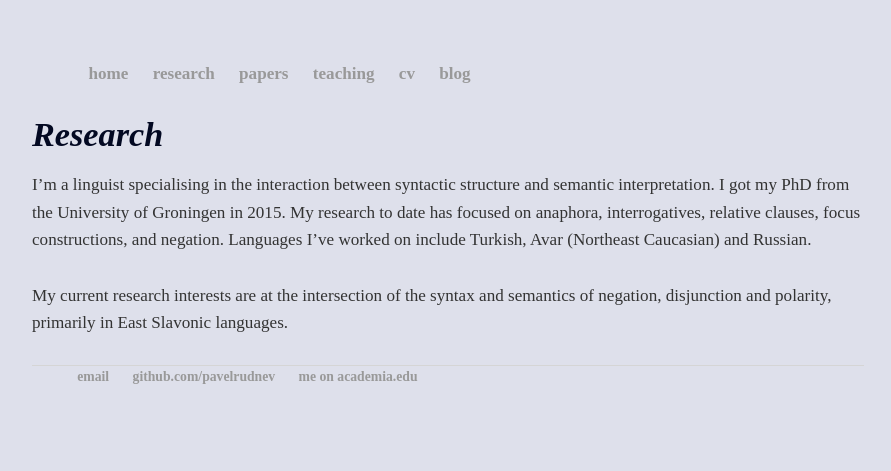
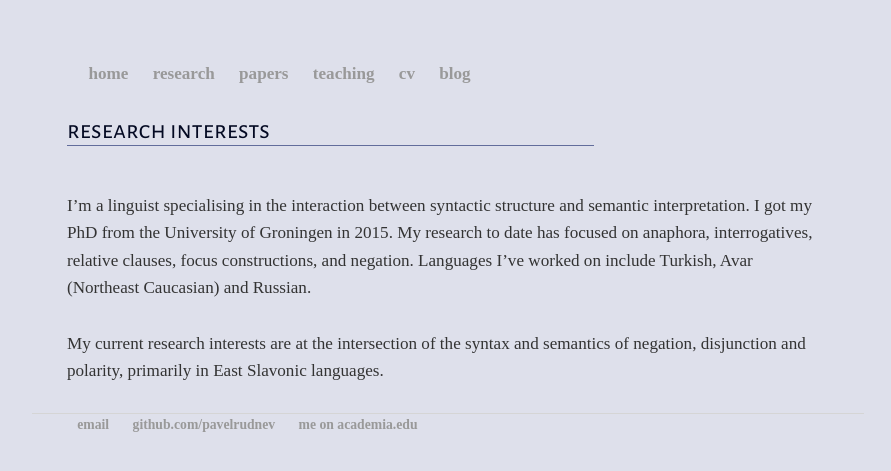
Before and after one commit to mishaknyazev/pavelrudnev.github.io, a Jekyll site: the page built from research/index.html, in a window 1280 px wide. Shown: the top 471 px of the page, without its empty margins (192-1083 px from the left). Built offline with Jekyll 4.4.1, drawn with Linux system fonts in a browser that asks for light colours; nearby versions of some CDN libraries; some web fonts are replaced.

Commit message:
Update Research page

```diff
--- a/index.html
+++ b/index.html
@@ -1,7 +1,7 @@
 <!DOCTYPE html>
 <html>
 	<head>
-		<title>Pavel Rudnev | Pavel Rudnev</title>
+		<title>About me | Pavel Rudnev</title>
 
 		<link rel="stylesheet" href="/css/academicons.css">
 	<link rel="stylesheet" href="/css/kube.css">
@@ -34,7 +34,7 @@
 		</nav>
 		<div class="container">
     		<div class="blurb">
-        		<h1>Pavel Rudnev</h1>
+        		<h1>About me</h1>
 			<img src="http://pavelrudnev.github.io/images/20150926_155015.jpg" width="35%" style="float: right; padding: 0px 0px 0px 20px;">
 				<p>I’m a linguist specialising in the interaction between syntactic structure and semantic interpretation. I got my PhD from the University of Groningen in 2015. Languages I’ve worked on include Turkish, Avar (Northeast Caucasian) and Russian.</p>
 
--- a/research/index.html
+++ b/research/index.html
@@ -2,9 +2,11 @@
 layout: default
 title: "Research | Pavel Rudnev"
 ---
-<div class="blurb">
-        		<h1>Research</h1>
-
+<div class="wrapper">
+	<div class="units-row">
+        		<div class="unit-70"><h2>Research interests</h2>
+			</div>
+	</div>
 				<p>I’m a linguist specialising in the interaction between syntactic structure and semantic interpretation. I got my PhD from the University of Groningen in 2015. My research to date has focused on anaphora, interrogatives, relative clauses, focus constructions, and negation. Languages I’ve worked on include Turkish, Avar (Northeast Caucasian) and Russian.</p>
 
         <p>My current research interests are at the intersection of the syntax and semantics of negation, disjunction and polarity, primarily in East Slavonic languages. </p>
```
